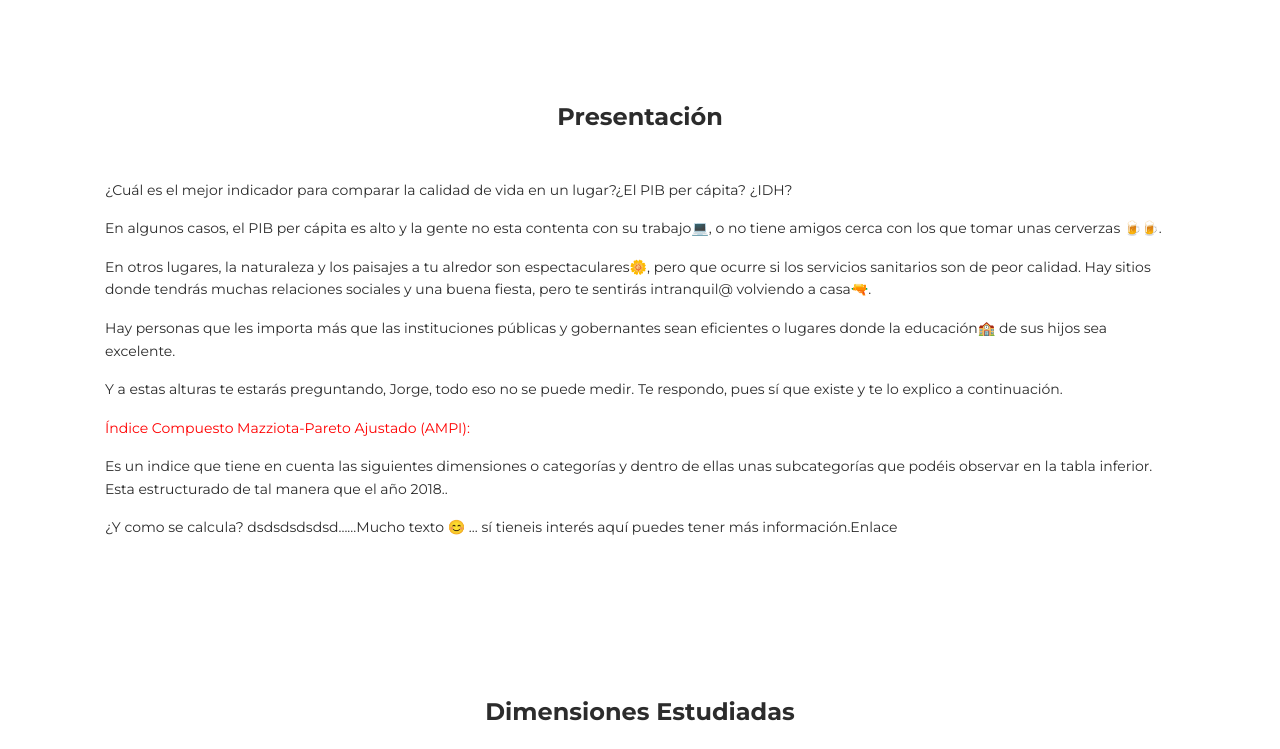
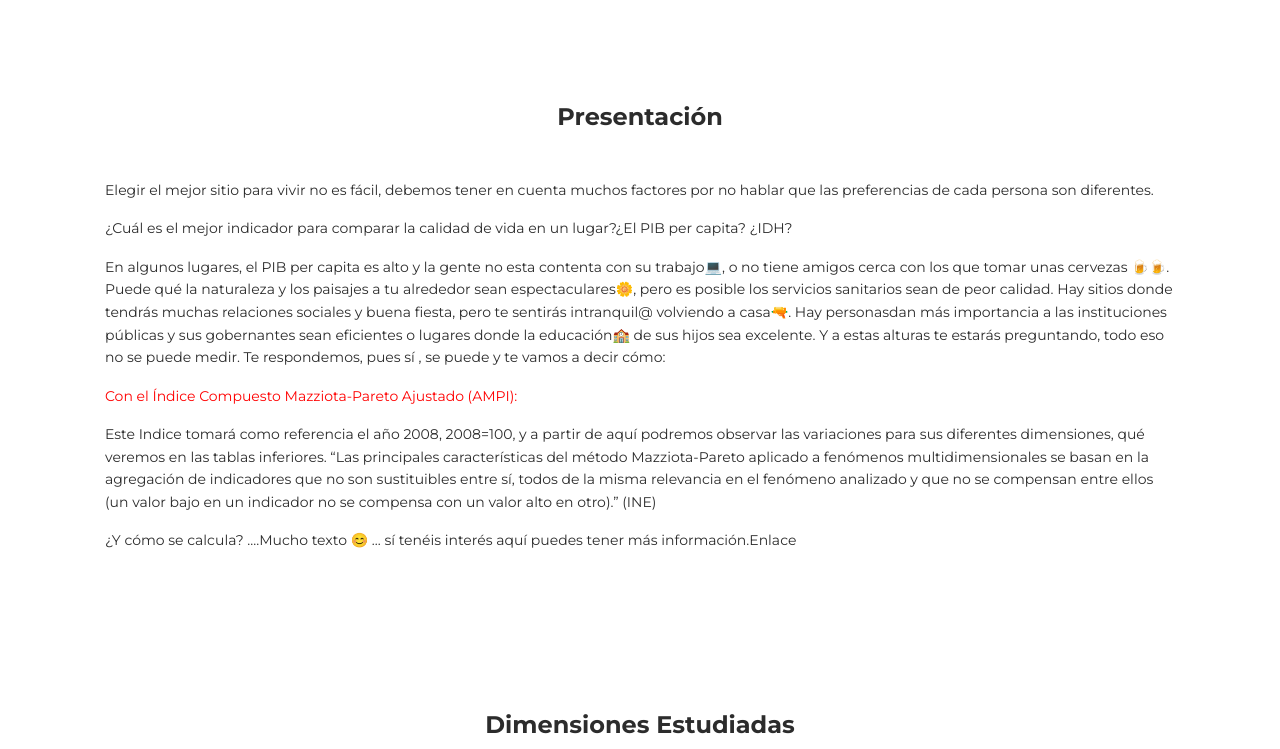
Before and after one commit to jorgealgrauoc/jorgealgrauoc_PEC_2.github.io, a plain HTML site: page index.html in a window 1280 px wide. Shown: the part 550-1299 px from the top of the page. Drawn offline with nearby package versions, Linux system fonts and the light colour scheme; a script that the page names is missing.

Commit message:
Update index.html

```diff
--- a/index.html
+++ b/index.html
@@ -85,24 +85,25 @@
                         <div class="h4 text-center mb-4 title">Presentación</div>
                         <div class="card-body">
 
-                            <p>¿Cuál es el mejor indicador para comparar la calidad de vida en un lugar?¿El PIB per cápita? ¿IDH?</p>
+                            <p>Elegir el mejor sitio para vivir no es fácil, debemos tener en cuenta muchos factores por no hablar que las preferencias de cada persona son diferentes.
+</p>
 
-                            <p>En algunos casos, el PIB per cápita es alto y la gente no esta contenta con su trabajo💻, o no tiene amigos cerca con los que tomar unas cerverzas 🍺🍺.
+                            <p>¿Cuál es el mejor indicador para comparar la calidad de vida en un lugar?¿El PIB per capita? ¿IDH?
                             </p>
-                            <p>En otros lugares, la naturaleza y los paisajes a tu alredor son espectaculares🌼, pero que ocurre si los servicios sanitarios son de peor calidad.
-                                Hay sitios donde tendrás muchas relaciones sociales y una buena fiesta, pero te sentirás intranquil@ volviendo a casa🔫.
+                            <p>En algunos lugares, el PIB per capita es alto y la gente no esta contenta con su trabajo💻, o no tiene amigos cerca con los que tomar unas cervezas 🍺🍺.
+
+Puede qué la naturaleza y los paisajes a tu alrededor sean espectaculares🌼, pero es posible los servicios sanitarios sean de peor calidad. Hay sitios donde tendrás muchas relaciones sociales y buena fiesta, pero te sentirás intranquil@ volviendo a casa🔫.
+
+Hay personasdan más importancia a las instituciones públicas y sus gobernantes sean eficientes o lugares donde la educación🏫 de sus hijos sea excelente.
+
+Y a estas alturas te estarás preguntando, todo eso no se puede medir. Te respondemos, pues sí , se puede y te vamos a decir cómo:
                             </p>
-                            <p >Hay personas que les importa más que las instituciones públicas y gobernantes sean eficientes o lugares donde la educación🏫 de sus hijos sea excelente.
-                            </p>
-                            <p>Y a estas alturas te estarás preguntando, Jorge, todo eso no se puede medir.
-                                Te respondo, pues sí que existe y te lo explico a continuación.
-                            </p>
-                            <p style="color:#FF0000";>Índice Compuesto Mazziota-Pareto Ajustado (AMPI):</p>
 
-                            <p>Es un indice que tiene en cuenta las siguientes dimensiones o categorías y
-                                dentro de ellas unas subcategorías que podéis observar en la tabla inferior. Esta estructurado de tal manera que el año 2018..</p>
+                            <p style="color:#FF0000";>Con el Índice Compuesto Mazziota-Pareto Ajustado (AMPI):</p>
 
-                            <p>¿Y como se calcula? dsdsdsdsdsd......Mucho texto 😊 ... sí tieneis interés aquí puedes tener más información.Enlace </p>
+                            <p>Este Indice tomará como referencia el año 2008, 2008=100, y a partir de aquí podremos observar las variaciones para sus diferentes dimensiones, qué veremos en las tablas inferiores. “Las principales características del método Mazziota-Pareto aplicado a fenómenos multidimensionales se basan en la agregación de indicadores que no son sustituibles entre sí, todos de la misma relevancia en el fenómeno analizado y que no se compensan entre ellos (un valor bajo en un indicador no se compensa con un valor alto en otro).” (INE)</p>
+
+                            <p>¿Y cómo se calcula? ....Mucho texto 😊 ... sí tenéis interés aquí puedes tener más información.Enlace </p>
 
 
 
```
